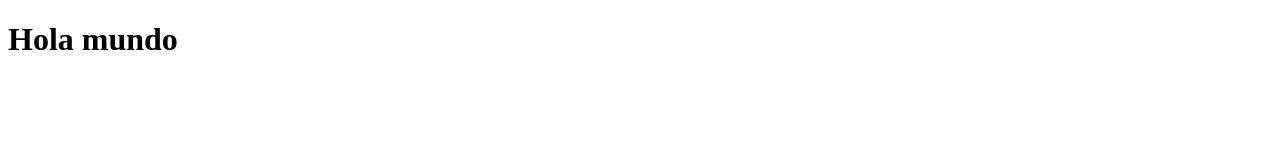
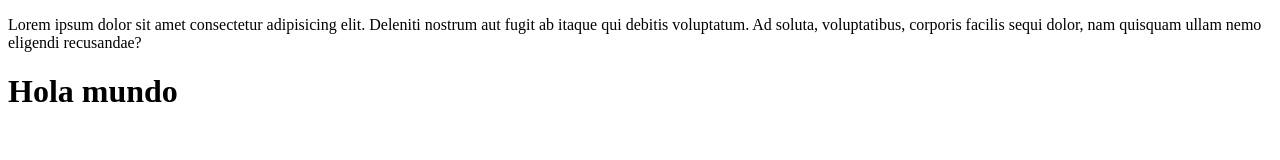
Before and after one commit to mhermid83580/Prueba-git, a plain HTML site: page index.html in a window 1280 px wide. Drawn offline with Linux system fonts and the light colour scheme.

Commit message:
Agregamos un parrafo en otra rama

```diff
--- a/index.html
+++ b/index.html
@@ -5,6 +5,9 @@
    <head>
       <meta charset="utf-8"/>
       <title>Título de la web</title>
+      <p>Lorem ipsum dolor sit amet consectetur adipisicing elit.
+          Deleniti nostrum aut fugit ab itaque qui debitis voluptatum.
+          Ad soluta, voluptatibus, corporis facilis sequi dolor, nam quisquam ullam nemo eligendi recusandae?</p>
    </head>
 
 <body>
```
